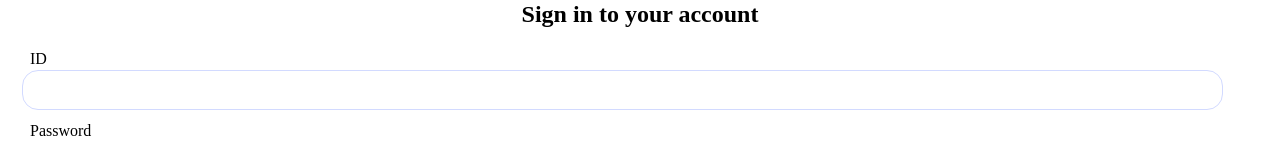
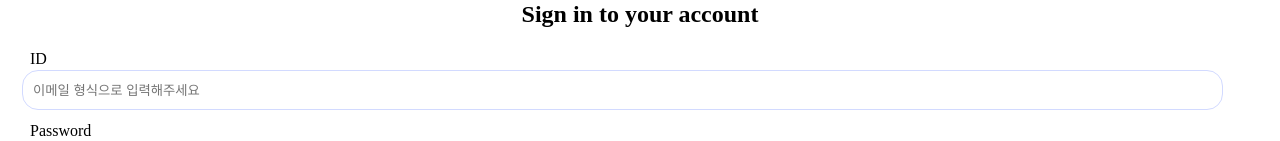
Before and after one commit to 1sTeam/react-spring-chat-frontend, a React (Create React App) app: page /login in a window 1280 px wide. Shown: the part 379-520 px from the top of the page. Built offline with nearby package versions, Linux system fonts and the light colour scheme.

Commit message:
[Feat] : 이메일 형식 검사 기능 추가

```diff
--- a/src/components/InputBox.js
+++ b/src/components/InputBox.js
@@ -12,6 +12,11 @@ function InputBox({ box, onChangeState }) {
         name={box.inputName}
         onChange={onChangeState}
         autoComplete="off"
+        placeholder={
+          box.inputName === "id" || box.inputName === "ID"
+            ? "이메일 형식으로 입력해주세요"
+            : ""
+        }
       />
     </div>
   );
--- a/src/routers/Login.js
+++ b/src/routers/Login.js
@@ -8,7 +8,7 @@ import axios from "axios";
 function Login() {
   const navigate = useNavigate();
   const [account, setAccount] = useState({ ID: "", password: "" });
-  const [userPassword, setUserPassword] = useState("1234");
+  let regex = new RegExp("[a-z0-9]+@[a-z]+.[a-z]{2,3}");
 
   const loginBoxList = [
     { type: "text", inputName: "ID", text: "ID" },
@@ -26,6 +26,9 @@ function Login() {
     e.preventDefault();
     if (account.ID === "" || account.password === "") {
       alert("아이디 또는 비밀번호를 입력하세요");
+      return;
+    } else if (!regex.test(account.ID)) {
+      alert("이메일 형식으로 입력해주세요!");
       return;
     }
 
--- a/src/routers/SignUp.js
+++ b/src/routers/SignUp.js
@@ -7,6 +7,7 @@ import { AiOutlineSmile } from "react-icons/ai";
 
 function SignUp() {
   const navigate = useNavigate();
+  let regex = new RegExp("[a-z0-9]+@[a-z]+.[a-z]{2,3}");
   const [newAccount, setNewAccount] = useState({
     id: "",
     pwd: "",
@@ -40,6 +41,9 @@ function SignUp() {
       newAccount.nickname === ""
     ) {
       alert("모든 항목을 채워주세요");
+    } else if (!regex.test(newAccount.ID)) {
+      alert("이메일 형식으로 입력해주세요!");
+      return;
     } else if (chkPwd !== newAccount.pwd) {
       alert("비밀번호를 확인하세요");
     } else {
```
